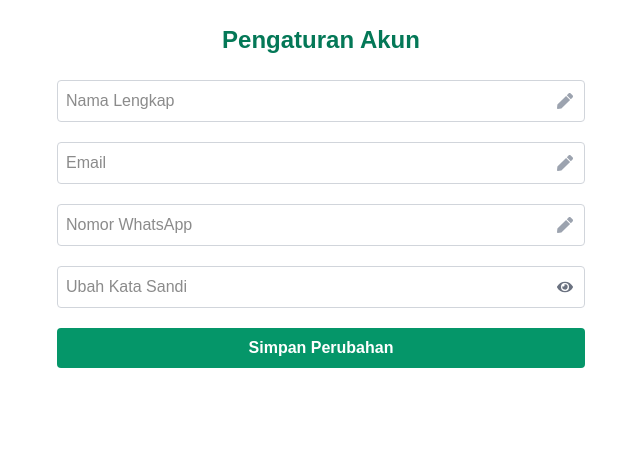
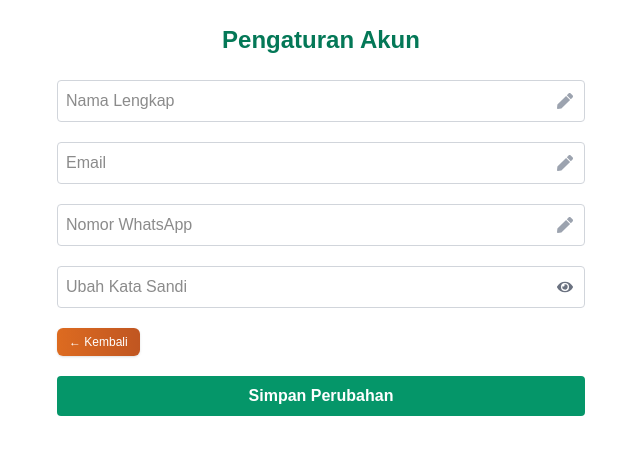
Before and after one commit to sensussandi/Getjob, a Next.js app: page /pengaturan in a window 1280 px wide. Shown: the top 454 px of the page, without its empty margins (319-959 px from the left). Built offline with nearby package versions, Linux system fonts and the light colour scheme.

Commit message:
Menambahkan button kembali

```diff
--- a/src/app/pengaturan/page.js
+++ b/src/app/pengaturan/page.js
@@ -105,6 +105,17 @@ export default function PengaturanPage() {
             </button>
         </div>
 
+        <a
+        href="/dashboardMHS"
+        className="inline-flex items-center justify-center gap-1
+                    bg-gradient-to-r from-orange-500 to-orange-600
+                    text-white text-xs font-medium rounded-md
+                    px-3 py-1.5 shadow-sm hover:from-orange-600 hover:to-orange-700
+                    transition-all duration-200 focus:ring-2 focus:ring-orange-400"
+        >
+        ← Kembali
+    </a>
+
         {/* Tombol Simpan */}
         <button type="submit" className="bg-green-600 hover:bg-green-700 text-white font-semibold px-4 py-2 rounded w-full transition duration-300">
             Simpan Perubahan
--- a/src/app/profil/page.js
+++ b/src/app/profil/page.js
@@ -110,6 +110,17 @@ export default function ProfilePage() {
             </div>
         </div>
 
+        <a
+        href="/dashboardMHS"
+        className="inline-flex items-center justify-center gap-1
+                    bg-gradient-to-r from-orange-500 to-orange-600
+                    text-white text-xs font-medium rounded-md
+                    px-3 py-1.5 shadow-sm hover:from-orange-600 hover:to-orange-700
+                    transition-all duration-200 focus:ring-2 focus:ring-orange-400"
+        >
+        ← Kembali
+    </a>
+
         {/* Tombol Selanjutnya */}
         <button type="submit" className="w-full bg-red-900 text-white py-3 rounded-md font-semibold hover:bg-orange-400 transition flex items-center justify-center gap-2">
             Selanjutnya <span>›</span>
```
